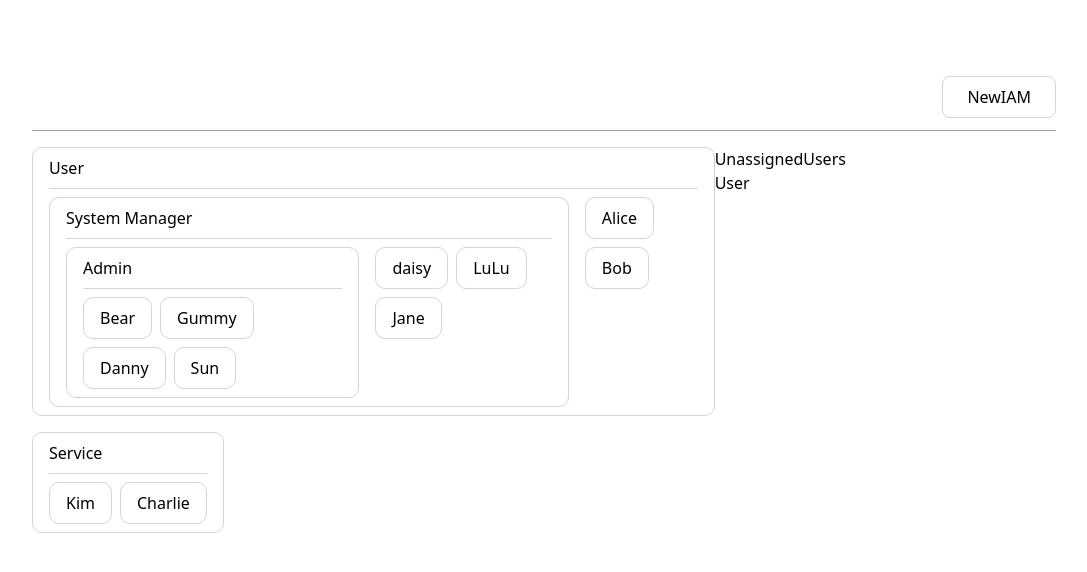
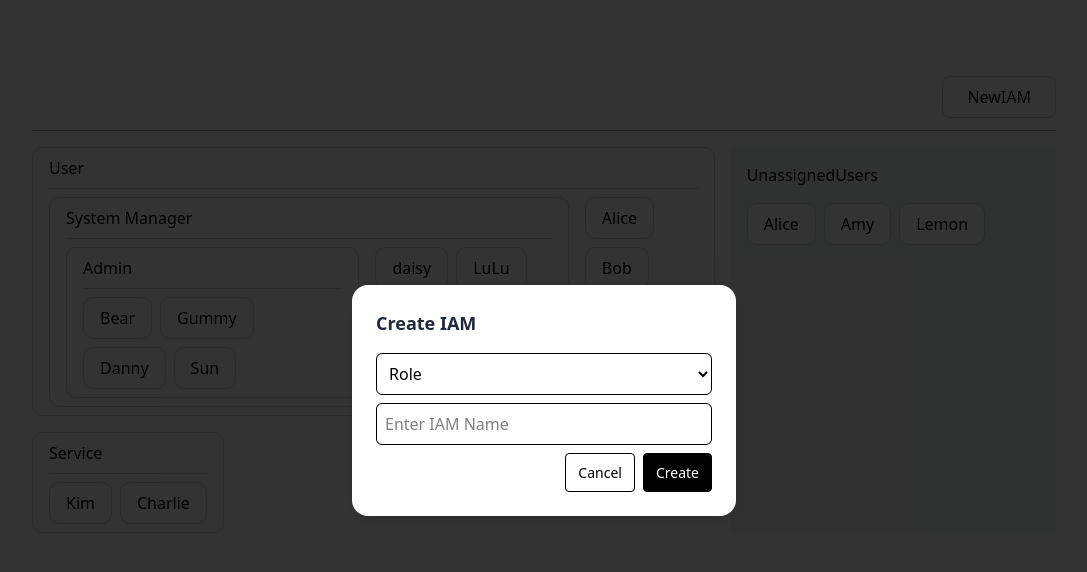
Before and after one commit to Yannan23/IAM-system, a React (Vite) app: page / in a window 1280 px wide. Shown: the top 572 px of the page, without its empty margins (96-1183 px from the left). Built offline with nearby package versions, Linux system fonts and the light colour scheme.

Commit message:
created page createIAMModal

```diff
--- a/src/App.jsx
+++ b/src/App.jsx
@@ -5,6 +5,9 @@ import UnassignedUsers from "./components/UnassignedUsers"
 
 const App = () => (
     <div className="max-w-[1280px] mx-auto py-16 px-32">
+
+        <CreateIAMModal />
+
         <Header />
         <div className="flex mt-4">
             <div className="basis-2/3">
@@ -14,7 +17,6 @@ const App = () => (
                 <UnassignedUsers />
             </div>
         </div>
-        {/* <CreateIAMModal /> */}
     </div>
 )
 
--- a/src/components/CreateIAMModal/CreateIAMModal.jsx
+++ b/src/components/CreateIAMModal/CreateIAMModal.jsx
@@ -1,2 +1,59 @@
-const CreateIAMModal = () => <div>CreateIAMModal</div>;
+import styled, { css } from "styled-components";
+const Button = styled.button`
+    padding: 8px 12px;
+    border-radius: 4px;
+    border: 1px solid black;
+    font-size: 14px;
+    cursor: pointer;
+    transition: all 0.3s ease-in-out;
+
+    ${(props) => {
+        switch (props.variant) {
+            case "secondary":
+                return css`
+                    background-color: white;
+                    color: black;
+                    &:hover {
+                        background-color: black;
+                        color: white;
+                    }
+                `;
+            default:
+                return css`
+                    background-color: black;
+                    color: white;
+                    &:hover {
+                        background-color: white;
+                        color: black;
+                    }
+                `;
+        }
+    }}
+`;
+
+const CreateIAMModal = () => (
+    <div className="fixed inset-0 flex items-center justify-center bg-black/80 animate-fadeIn">
+        <div className="bg-white rounded-2xl p-6 shadow-lg w-96">
+            <h2 className="text-lg font-semibold text-gray-800 mb-4">Create IAM</h2>
+
+            <div className="space-y-2 mb-2">
+                <select className="border rounded-md p-2 w-full">
+                    <option value='role'>Role</option>
+                    <option value='user'>User</option>
+                </select>
+                <input
+                    type="text"
+                    placeholder="Enter IAM Name"
+                    className="w-full p-2 border rounded-md focus:ring-2 focus:ring-blue-500 focus:outline-none"
+                />
+            </div>
+
+            <div className="flex justify-end space-x-2">
+                <Button variant='secondary'>Cancel</Button>
+                <Button>Create</Button>
+            </div>
+        </div>
+    </div>
+);
+
 export default CreateIAMModal;
--- a/src/components/Roles/components/Role/Role.jsx
+++ b/src/components/Roles/components/Role/Role.jsx
@@ -1,4 +1,4 @@
-import Users from "./components/Users";
+import Users from "../../../Users";
 import styles from './Role.module.css'
 
 const Role = ({ name, child, users }) => (
--- a/src/components/UnassignedUsers/UnassignedUsers.jsx
+++ b/src/components/UnassignedUsers/UnassignedUsers.jsx
@@ -1,10 +1,10 @@
-import User from "./components/User/user"
+import Users from "../Users"
 
 const UnassignedUsers = () => (
-    <div>
-        <div>UnassignedUsers</div>
+    <div className="ml-4 bg-gray-100 h-full p-4">
+        <div className="mb-4">UnassignedUsers</div>
         <div>
-            <User />
+            <Users data={['Alice', 'Amy', 'Lemon']} />
         </div>
     </div>
 )
--- a/src/components/Roles/components/Role/components/Users/Users.jsx
+++ b/src/components/Users/Users.jsx
@@ -1,6 +1,7 @@
 import styled from 'styled-components'
 
 const User = styled.button`
+    background-color: white;
     cursor:pointer;
     border:1px solid var(--border-color);
     padding:8px 16px;
```
Also changed, not shown: src/components/Users/index.js (renamed from src/components/Roles/components/Role/components/Users/index.js).
